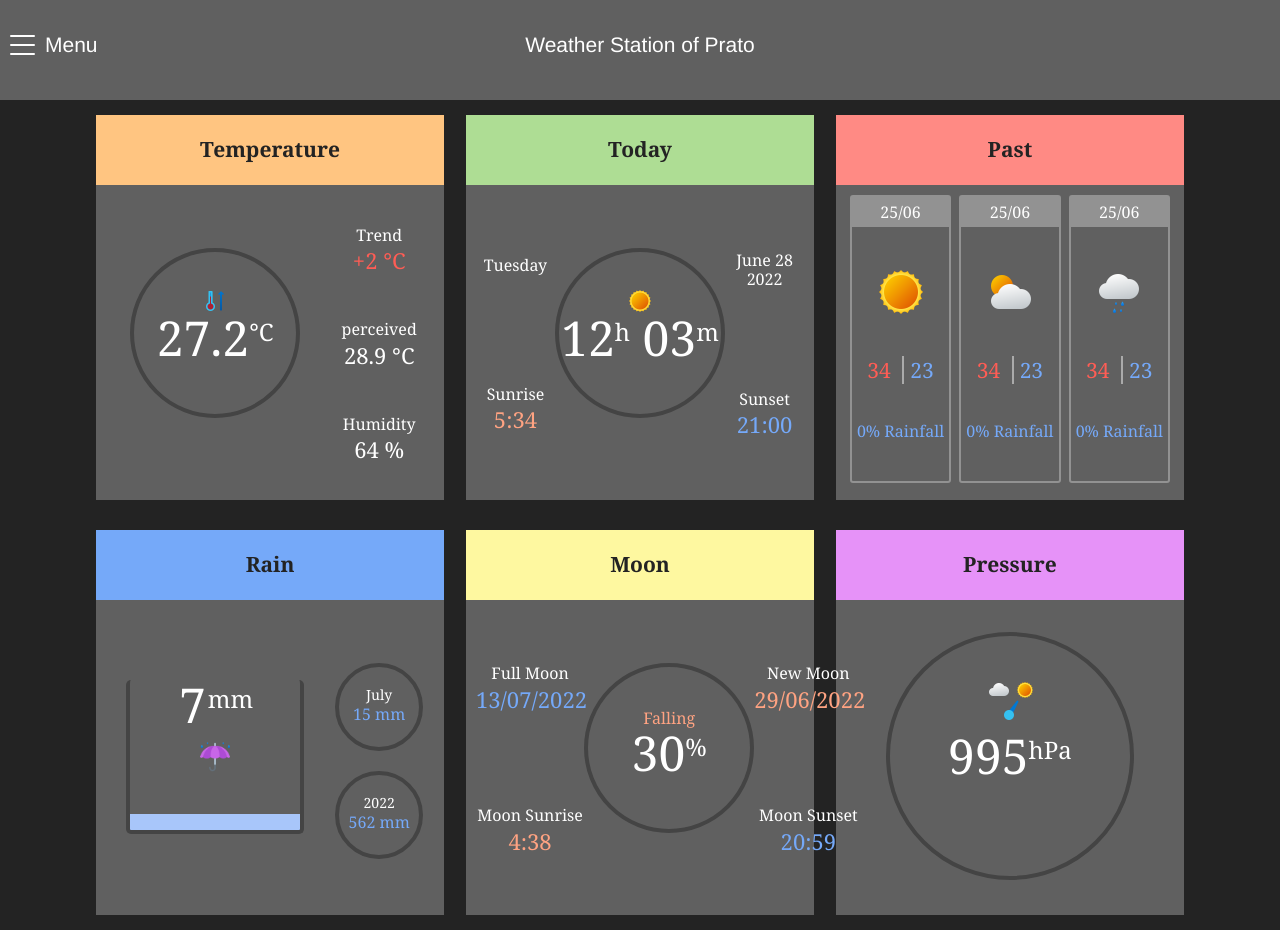
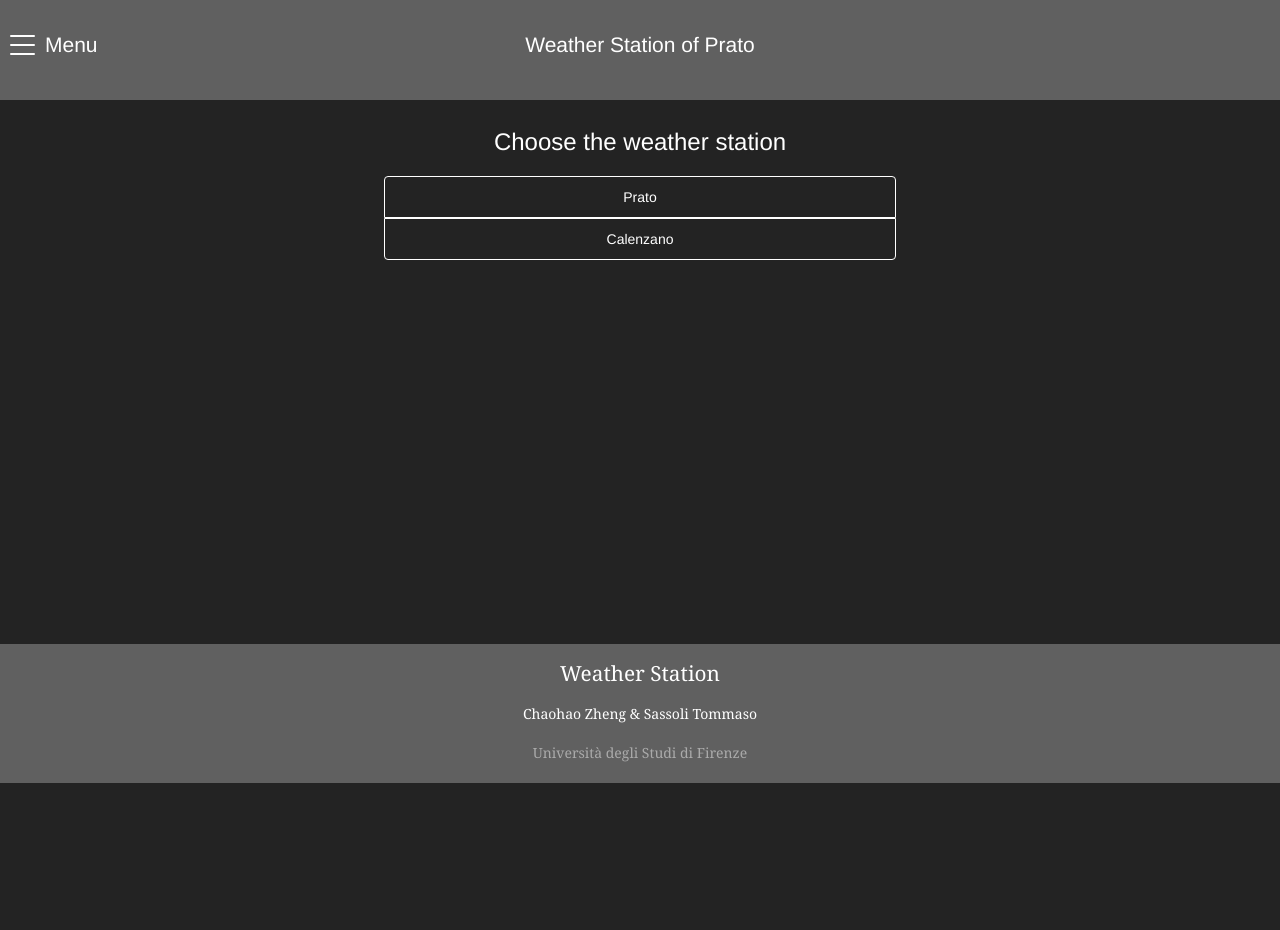
Before and after one commit to Malatan/weatherstation, a plain HTML site: page htdocs/index.html in a window 1280 px wide. Both pictures are taken after a click on the link "Menu". After the commit the page ends 800 px from the top, so only its background shows below. Drawn offline with nearby package versions, Linux system fonts and the light colour scheme; a web font is replaced by a local one.

Commit message:
settings page

```diff
--- a/htdocs/css/master.css
+++ b/htdocs/css/master.css
@@ -26,6 +26,7 @@ a {
 
 .container {
   max-width: 85%;
+  min-height: 60vh;
   margin: 0 auto;
 }
 
@@ -102,7 +103,7 @@ a {
 
 .sensor {
   width: 32%;
-  height: 385px;
+  height: 24rem;
   margin: 15px 0;
 }
 
@@ -195,8 +196,8 @@ a {
 /* round value */
 
 .round-value {
-  width: 162px;
-  height: 162px;
+  width: 10rem;
+  height: 10rem;
   text-align: center;
   border: 4px solid #444444;
   border-radius: 100%;
@@ -207,60 +208,62 @@ a {
 }
 
 .round-value h1 {
-  line-height: 172px;
-  font-size: 48px;
+  line-height: 10rem;
+  font-size: 3rem;
 }
 
 .round-value h1 .unit {
-  font-size: 24px;
+  font-size: 1.5rem;
   position: relative;
-  top: -15px;
+  top: -1rem;
 }
 
 .round-value h2 {
   width: 100%;
-  font-size: 16px;
+  font-size: 1rem;
   font-weight: normal;
   text-align: center;
   position: absolute;
-  top: 42px;
+  top: 2.63rem;
 }
 
 .round-value h2 img {
-  width: 24px;
-  height: 24px;
+  width: 1.5rem;
+  height: 1.5rem;
+  max-width: 48px;    /* max resolution */
+  max-height: 48px;
   position: relative;
-  top: -5px;
+  top: -0.32rem;
 }
 
 .round-value.small {
-  width: 80px;
-  height: 80px;
-  margin-bottom: 20px;
+  width: 5rem;
+  height: 5rem;
+  margin-bottom: 1.25rem;
 }
 
 .round-value.small h1 {
-  line-height: 80px;
-  font-size: 16px;
+  line-height: 5rem;
+  font-size: 1rem;
   position: relative;
-  top: 7px;
+  top: 0.43rem;
 }
 
 .round-value.small h2 {
-  font-size: 14px;
-  top: 18px;
+  font-size: 0.87rem;
+  top: 1.13rem;
 }
 
 
 /* key value */
 
 .key-value-container {
-  display: flex;
-  flex-direction: column;
-  justify-content: space-around;
-  height: 90%;
+display: flex;
+flex-direction: column;
+justify-content: space-around;
+height: 90%;
  position: relative;
- top: 16px;
+ top: 1rem;
 }
 
 .key-value {
@@ -269,13 +272,13 @@ a {
 
 .key-value h1,
 .key-value p {
-  font-size: 16px;
+  font-size: 1rem;
   text-align: center;
   margin: 6px 0 6px 0;
 }
 
 .key-value p {
-  font-size: 22px;
+  font-size: 1.38rem;
 }
 
 /* slide */
@@ -285,7 +288,7 @@ a {
   height: 90%;
   border: 2px solid #929292;
   border-radius: 3px;
-  margin-top: 10px;
+  margin-top: 0.6rem;
   margin-right: auto;
   margin-left: auto;
 }
@@ -295,9 +298,9 @@ a {
 }
 
 .slide-header h1 {
-  font-size: 16px;
+  font-size: 1rem;
   text-align: center;
-  line-height: 30px;
+  line-height: 1.88rem;
   color: #fff;
 }
 
@@ -315,21 +318,21 @@ a {
 }
 
 .slide-body .rainfall h1 {
-  font-size: 16px;
+  font-size: 1rem;
 }
 
 /* square value */
 
 .square-value {
-  width: 170px;
-  height: 150px;
+  width: 10.6rem;
+  height: 9.4rem;
   text-align: center;
   border: 4px solid #444444;
   border-top: none;
   border-radius: 5px;
   margin: auto;
   position: relative;
-  top: 80px;
+  top: 5rem;
 
   background-image: linear-gradient(#a8c6fa, #a8c6fa);
   background-size: 100% 11%;
@@ -338,27 +341,29 @@ a {
 }
 
 .square-value h1 {
-  line-height: 50px;
-  font-size: 48px;
+  line-height: 3.13rem;
+  font-size: 3rem;
 }
 
 .square-value h1 .unit {
-  font-size: 24px;
+  font-size: 1.5rem;
   position: relative;
-  top: -15px;
-  left: 2px;
+  top: -1rem;
+  left: 0.13rem;
 }
 
 .square-value img {
-  width: 36px;
-  height: 36px;
+  width: 2.25rem;
+  height: 2.25rem;
+  max-width: 48px;
+  max-height: 48px;
 }
 
 /* round bar */
 
 .round-bar {
-  width: 240px;
-  height: 240px;
+  width: 15rem;
+  height: 15rem;
   text-align: center;
   border: 4px solid #444444;
   border-radius: 100%;
@@ -369,44 +374,87 @@ a {
 }
 
 .round-bar h1 {
-  line-height: 240px;
-  font-size: 48px;
+  line-height: 15rem;
+  font-size: 3rem;
 }
 
 .round-bar h1 .unit {
-  font-size: 24px;
+  font-size: 1.5rem;
   position: relative;
-  top: -15px;
+  top: -1rem;
 }
 
 .round-bar h2 {
   width: 100%;
-  font-size: 16px;
+  font-size: 1rem;
   font-weight: normal;
   text-align: center;
   position: absolute;
-  top: 42px;
+  top: 2.63rem;
 }
 
 .round-bar h2 img {
-  width: 48px;
-  height: 48px;
+  width: 3rem;
+  height: 3rem;
 }
 
-.round-bar.small {
-  width: 80px;
-  height: 80px;
-  margin-bottom: 20px;
+/*** footer */
+
+footer {
+  padding: 10px;
+  margin-top: 20px;
+  background-color: #606060;
+  display: flex;
+  flex-direction: column;
+  justify-content: space-evenly;
 }
 
-.round-bar.small h1 {
-  line-height: 80px;
-  font-size: 16px;
-  position: relative;
-  top: 7px;
+footer p {
+  width: 100%;
+  text-align: center;
+  margin: 10px 0 10px 0;
 }
 
-.round-bar.small h2 {
-  font-size: 14px;
-  top: 18px;
+footer .bold {
+  font-size: 1.3rem;
 }
+
+footer .gray {
+  color: #aaa;
+}
+
+/*** MEDIA QUERY */
+
+@media screen and (max-width: 1081px) {
+  .container {
+    max-width: 98%;
+  }
+}
+
+@media screen and (max-width: 1025px) {
+  .toggle-menu h1 {
+    display: none;
+  }
+
+  .app-title {
+    width: 80%;
+  }
+
+  .container {
+    max-width: 95%;
+  }
+
+  .sensors-section {
+    justify-content: space-around;
+  }
+
+  .sensor {
+    width: 40%;
+  }
+}
+
+@media screen and (max-width: 426px) {
+  .sensor {
+    width: 100%;
+  }
+}
--- /dev/null
+++ b/htdocs/css/settings.css
@@ -0,0 +1,43 @@
+
+.settings {
+  display: none;
+  min-height: 60vh;
+  font-family: 'Helvetica Neue', sans-serif;
+}
+
+.container-s {
+  width: 40%;
+  text-align: center;
+  margin: 2rem auto 2rem auto;
+}
+
+.group {
+  margin: 1.5rem 0 1.5rem 0;
+}
+
+.item {
+  margin: 1.5rem 0 1.5rem 0;
+}
+
+.settings h1 {
+  font-size: 1.5rem;
+}
+
+.settings li {
+  list-style: none;
+  line-height: 2.5rem;
+  border: 1px solid #fff;
+}
+
+.settings li:hover {
+  background-color: #606060;
+}
+
+
+.settings ul li:first-child {
+  border-radius: 4px 4px 0 0;
+}
+
+.settings ul li:last-child {
+  border-radius: 0 0 4px 4px;
+}
--- a/htdocs/index.html
+++ b/htdocs/index.html
@@ -9,8 +9,12 @@
     <meta name="viewport" content="width=device-width, initial-scale=1.0, maximum-scale=1.0">
 
     <link rel="stylesheet" href="css/master.css">
+    <link rel="stylesheet" href="css/settings.css">
     <link href="http://fonts.cdnfonts.com/css/georgia" rel="stylesheet">
     <link href="http://fonts.cdnfonts.com/css/helvetica-neue-9" rel="stylesheet">
+
+    <script src="https://ajax.googleapis.com/ajax/libs/jquery/3.6.0/jquery.min.js"></script>
+    <script src="js/menu.js" charset="utf-8"></script>
   </head>
   <body>
     <header class="header">
@@ -206,7 +210,7 @@
               <div class="key-value-container">
                 <div class="key-value">
                   <h1>Full Moon</h1>
-                  <p><span id="moon-full-moon" class="blue">13/07/2022</span></p>
+                  <p><span id="moon-full-moon" class="blue">13/07</span></p>
                 </div>
                 <div class="key-value">
                   <h1>Moon Sunrise</h1>
@@ -224,7 +228,7 @@
               <div class="key-value-container">
                 <div class="key-value">
                   <h1>New Moon</h1>
-                  <p><span id="moon-new-moon" class="orange">29/06/2022</span></p>
+                  <p><span id="moon-new-moon" class="orange">29/06</span></p>
                 </div>
                 <div class="key-value">
                   <h1>Moon Sunset</h1>
@@ -253,9 +257,22 @@
       </div>
     </main>
 
+    <div class="container-s settings">
+      <div class="group">
+        <h1 class="item">Choose the weather station</h1>
+        <div class="item">
+          <ul>
+            <li><a href="#">Prato</a></li>
+            <li><a href="#">Calenzano</a></li>
+          </ul>
+        </div>
+      </div>
+    </div>
+
     <footer>
-
+      <p class="bold">Weather Station</p>
+      <p><a href="mailto:chaohao.zheng@stud.unifi.it">Chaohao Zheng</a> & <a href="mailto:sassoli.tommaso@stud.unifi.it">Sassoli Tommaso</a></p>
+      <p class="gray"><a href="https://unifi.it">Università degli Studi di Firenze</a></p>
     </footer>
-
   </body>
 </html>
--- /dev/null
+++ b/htdocs/js/menu.js
@@ -0,0 +1,14 @@
+$(document).ready(function(){
+  $(".toggle-menu").on("click", function() {
+
+    if ($('main').css('display') == 'none') {
+      $("main").fadeIn(300);
+      $(".settings").hide();
+    } else {
+      $(".settings").fadeIn(300);
+      $("main").hide();
+    }
+    return false;
+
+  });
+});
```
